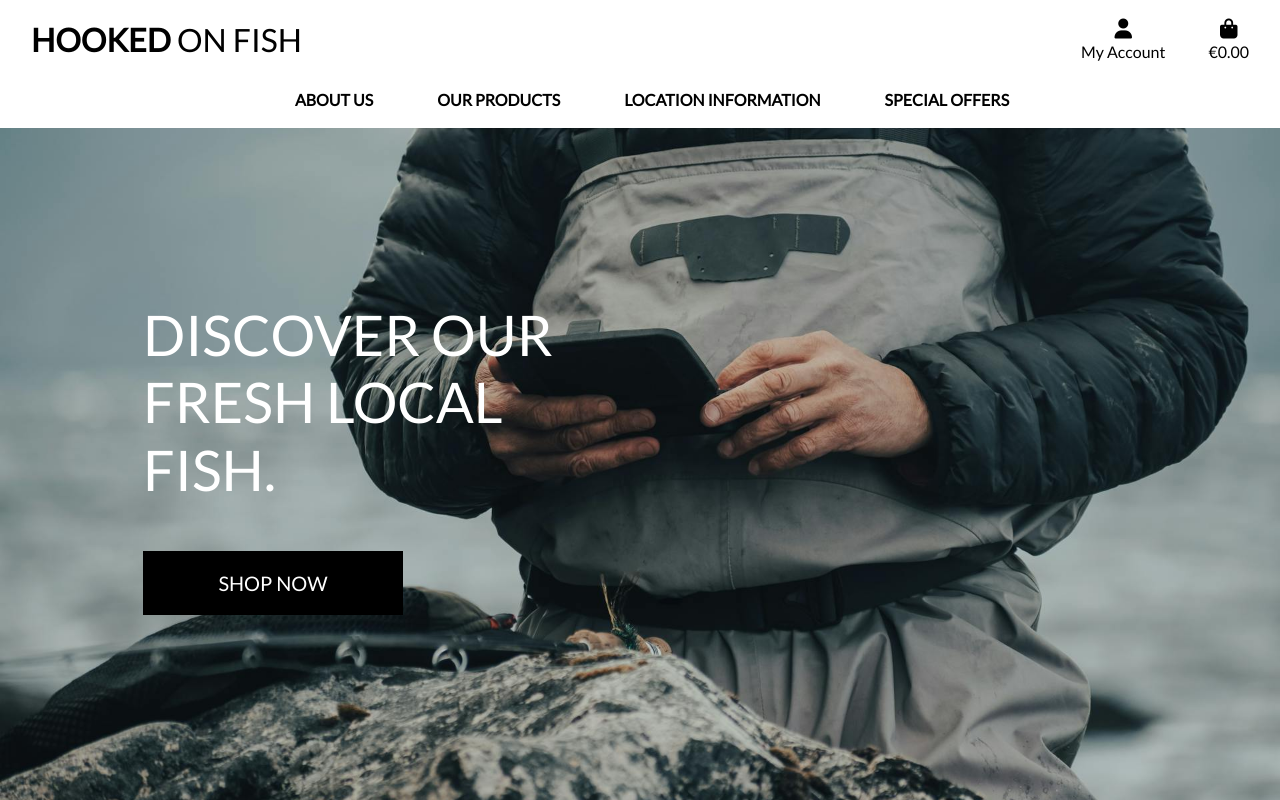
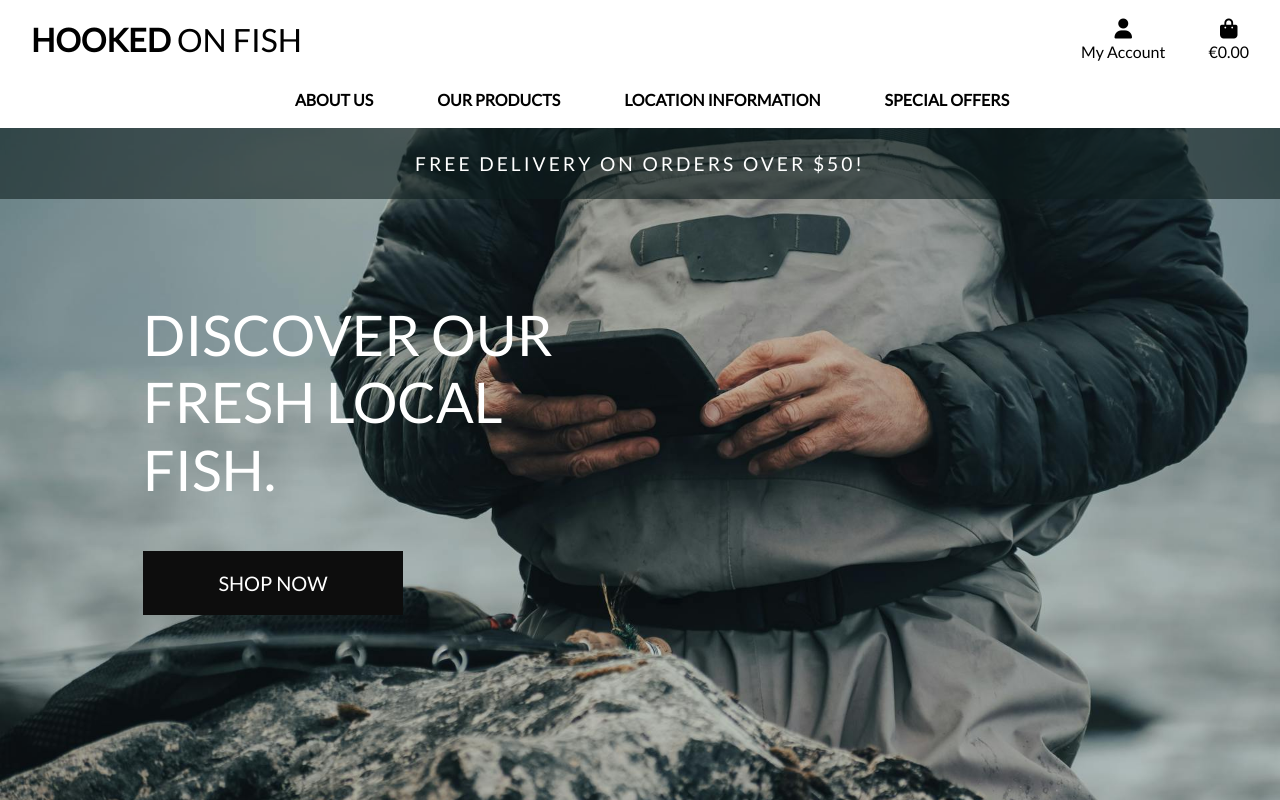
Before and after one commit to LemmenAid/hooked-on-fish, a Django app: page / in a window 1280 px wide. Run offline with Django 3.2, Linux system fonts and the light colour scheme; data that the repository does not hold is empty; some libraries are stand-ins or nearby versions.

Commit message:
Added bad contexts and delivery logic

```diff
--- a/hooked_on_fish/settings.py
+++ b/hooked_on_fish/settings.py
@@ -75,6 +75,7 @@ TEMPLATES = [
                 'django.contrib.auth.context_processors.auth',
                 'django.contrib.messages.context_processors.messages',
                 'products.views.global_context',
+                'bag.contexts.bag_contents',
             ],
         },
     },
@@ -156,6 +157,10 @@ STATICFILES_DIRS = (os.path.join(BASE_DIR, 'static'),)
 MEDIA_URL = '/media/'
 MEDIA_ROOT = os.path.join(BASE_DIR, 'media')
 
+FREE_DELIVERY_THRESHOLD = 50
+STANDARD_DELIVERY_PERCENTAGE = 10
+
+
 # Default primary key field type
 # https://docs.djangoproject.com/en/3.2/ref/settings/#default-auto-field
 
--- a/static/css/base.css
+++ b/static/css/base.css
@@ -23,18 +23,24 @@ body {
     text-transform: uppercase;
 }
 
+.banner-font {
+    text-transform: uppercase;
+    font-size: 1.2rem;
+    letter-spacing: 3px;
+}
+
 .main-logo-link {
     width: fit-content;
 }
 
 .shop-now-button {
-    background: black;
+    background: #0d0d0d;
     color: white;
     min-width: 260px;
 }
 
 .btn-black {
-    background: black;
+    background: #0d0d0d;
     color: white;
 }
 
@@ -44,7 +50,7 @@ body {
 .btn-black:hover,
 .btn-black:active,
 .btn-black:focus {
-    background: #222;
+    background: #0d0d0d;
     color: white;
 }
 
@@ -53,11 +59,15 @@ body {
 }
 
 .border-black {
-    border: 1px solid black !important;
+    border: 1px solid #0d0d0d !important;
 }
 
 .bg-black {
-    background: #000 !important;
+    background: #0d0d0d !important;
+}
+
+.bg-transparant {
+    background: #0f1d1e96;
 }
 
 .overlay {
--- a/templates/base.html
+++ b/templates/base.html
@@ -111,6 +111,11 @@
                 {% include 'includes/main-nav.html' %}
             </nav>
         </div>
+        <div id="delivery-banner" class="row text-center">
+            <div class="col bg-transparant text-white">
+                <h4 class="banner-font my-4">Free delivery on orders over ${{ free_delivery_threshold }}!</h4>
+            </div>
+        </div>
     </header>
 
     {% if messages %}
```
